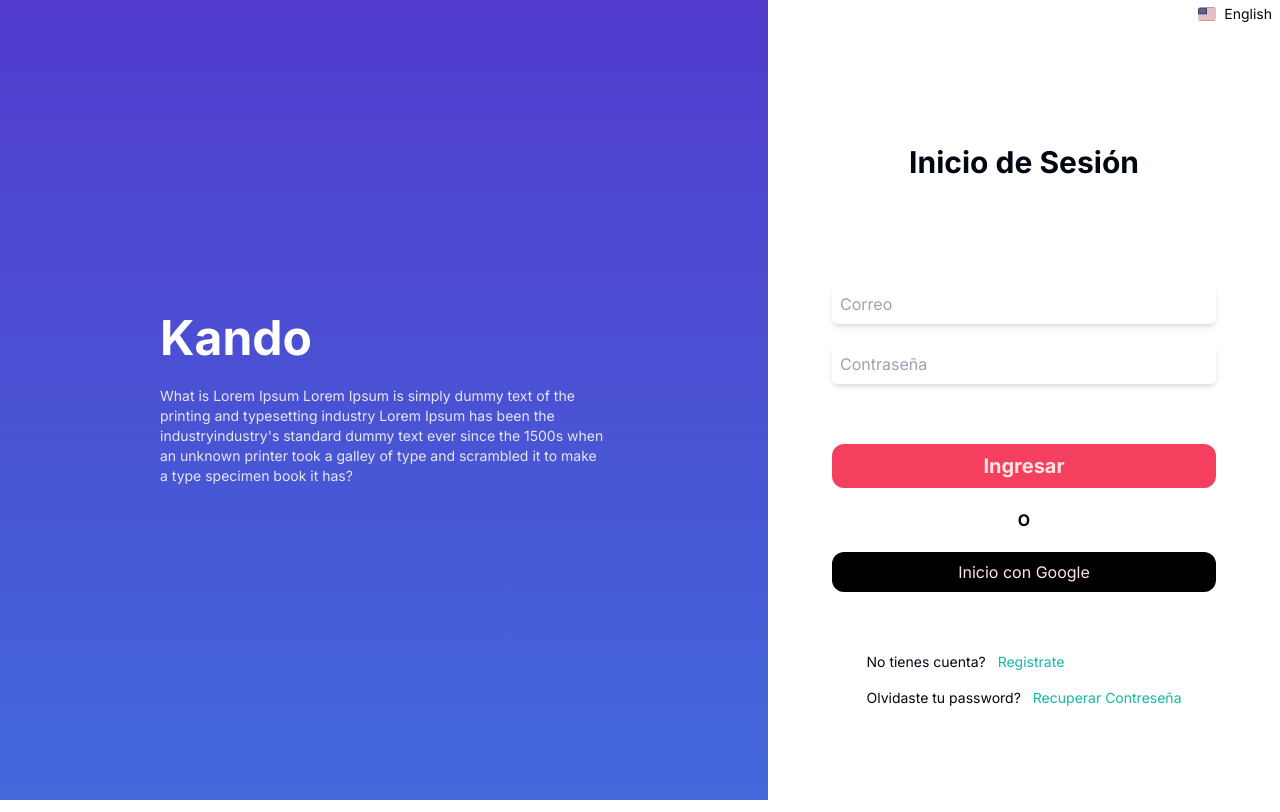
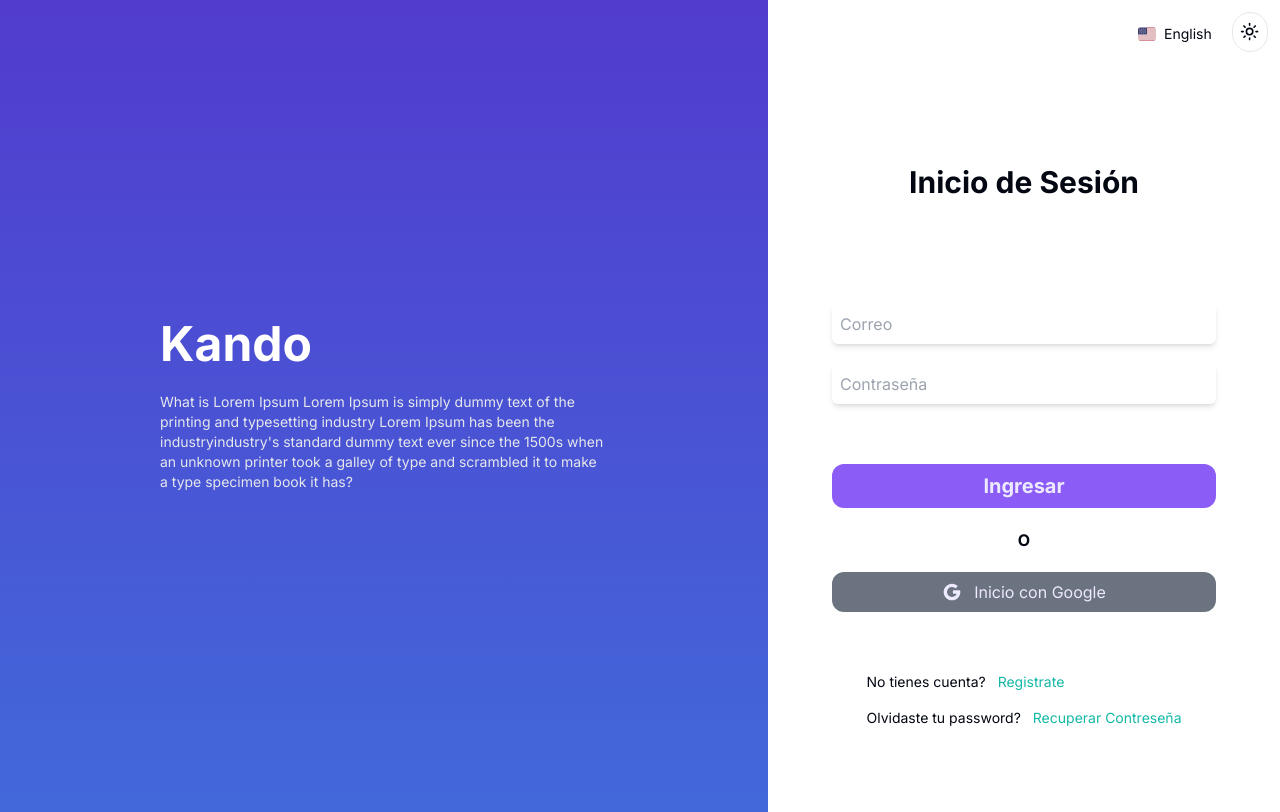
Before and after one commit to andresfernandez89/kando, a Next.js app: page /es/home/login in a window 1280 px wide. Built offline with nearby package versions, Linux system fonts and the light colour scheme; no server answers.

Commit message:
style(login): dark-mode completd

```diff
--- a/src/app/[locale]/home/layout.tsx
+++ b/src/app/[locale]/home/layout.tsx
@@ -1,4 +1,5 @@
 import LocaleSwitchBtn from "@/components/locale-switch-btn";
+import { ModeToggleTheme } from "@/components/modeToggleTheme";
 
 export default function HomeLayout({
   children,
@@ -36,9 +37,12 @@ export default function HomeLayout({
               <li></li>
             </ul>
           </div>
-          <div className="w-full bg-white sm:w-auto sm:rounded-lg md:flex md:h-full md:flex-col md:rounded-none xl:w-2/5 ">
-            <LocaleSwitchBtn />
-            <div className="p-8">{children}</div>
+          <div className="w-full bg-background sm:w-auto sm:rounded-lg md:flex md:h-full md:flex-col md:rounded-none xl:w-2/5 ">
+            <div className="mr-3 mt-3 flex justify-end gap-3">
+              <LocaleSwitchBtn />
+              <ModeToggleTheme />
+            </div>
+            <div className="p-6">{children}</div>
           </div>
         </div>
       </div>
--- a/src/app/[locale]/home/register/page.tsx
+++ b/src/app/[locale]/home/register/page.tsx
@@ -2,7 +2,7 @@ import { Register } from "@/components/register";
 import "../home.css";
 export default function RegisterPage() {
   return (
-    <section className="w-full max-w-md">
+    <section className="m-auto w-full max-w-md">
       <Register />
     </section>
   );
--- a/src/components/google-sign-btn.tsx
+++ b/src/components/google-sign-btn.tsx
@@ -1,4 +1,5 @@
 "use client";
+import GoogleIcon from "@/icons/goggleIcon";
 import SpinIcon from "@/icons/spinIcon";
 import { signIn } from "next-auth/react";
 import { FC, ReactNode, useState } from "react";
@@ -25,10 +26,10 @@ export const GoogleSignBTN: FC<googleSignInBtnProps> = ({ children }) => {
     <button
       disabled={isLoading}
       onClick={LoginwithGoogle}
-      className="text-md flex w-full items-center justify-center rounded-[12px] bg-black px-5 py-2 text-rose-100 hover:bg-rose-300 hover:text-rose-700
-            dark:bg-gray-500 dark:text-white dark:hover:bg-rose-300 dark:hover:text-rose-700"
+      className="text-md flex w-full items-center justify-center gap-3 rounded-[12px] bg-gray-500 px-5 py-2 text-violet-100 hover:bg-violet-300 hover:text-violet-700"
     >
       {isLoading && <SpinIcon />}
+      <GoogleIcon />
       {children}
     </button>
   );
--- a/src/components/login.tsx
+++ b/src/components/login.tsx
@@ -6,6 +6,7 @@ import Link from "next/link";
 import { useRouter } from "next/navigation";
 import { FormEvent, useState } from "react";
 import { GoogleSignBTN } from "./google-sign-btn";
+import GoogleIcon from "@/icons/goggleIcon";
 
 export default function Login() {
   const [error, setError] = useState("");
@@ -49,7 +50,7 @@ export default function Login() {
         />
 
         <button
-          className="mt-10 w-full rounded-[12px] bg-rose-500 px-5 py-2 text-xl font-bold text-rose-100 hover:bg-rose-300 hover:text-rose-700"
+          className="mt-10 w-full rounded-[12px] bg-violet-500 px-5 py-2 text-xl font-bold text-violet-100 hover:bg-violet-300 hover:text-violet-700"
           type="submit"
         >
           {t("loginBtn")}
--- a/src/components/nav.tsx
+++ b/src/components/nav.tsx
@@ -76,8 +76,7 @@ export function Navbar() {
             <Avatar>
               <AvatarImage src={session?.user?.image} alt="@shadcn" />
               <AvatarFallback>
-                {`${session?.user?.firstName[0].toLocaleUpperCase()}${session?.user?.lastName[0].toLocaleUpperCase()}` ||
-                  `${session?.user?.email[0].toLocaleUpperCase()}`}
+                {`${session?.user?.email[0].toLocaleUpperCase()}`}
               </AvatarFallback>
             </Avatar>
             <div className="flex items-center gap-4">
--- a/src/components/register.tsx
+++ b/src/components/register.tsx
@@ -78,7 +78,7 @@ export function Register() {
         />
 
         <button
-          className="w-full rounded-[12px] bg-rose-500 px-5 py-2 text-xl font-bold text-rose-100 hover:bg-rose-300 hover:text-rose-700"
+          className="w-full rounded-[12px] bg-violet-500 px-5 py-2 text-xl font-bold text-violet-100 hover:bg-violet-300 hover:text-violet-700"
           type="submit"
         >
           {t("registerBtn")}
--- a/src/icons/goggleIcon.tsx
+++ b/src/icons/goggleIcon.tsx
@@ -2,8 +2,8 @@ export default function GoogleIcon() {
   return (
     <svg
       xmlns="http://www.w3.org/2000/svg"
-      width="24"
-      height="24"
+      width="20"
+      height="20"
       viewBox="0 0 24 24"
       fill="currentColor"
       className="icon icon-tabler icons-tabler-filled icon-tabler-brand-google"
```
